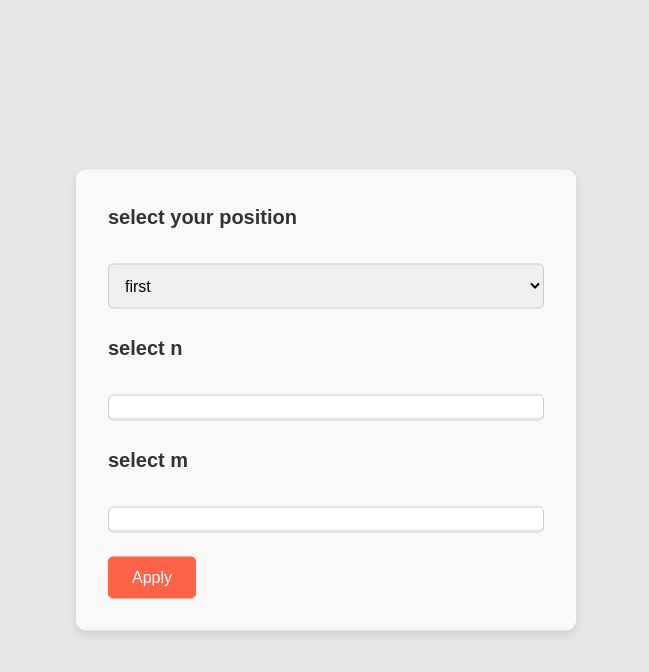
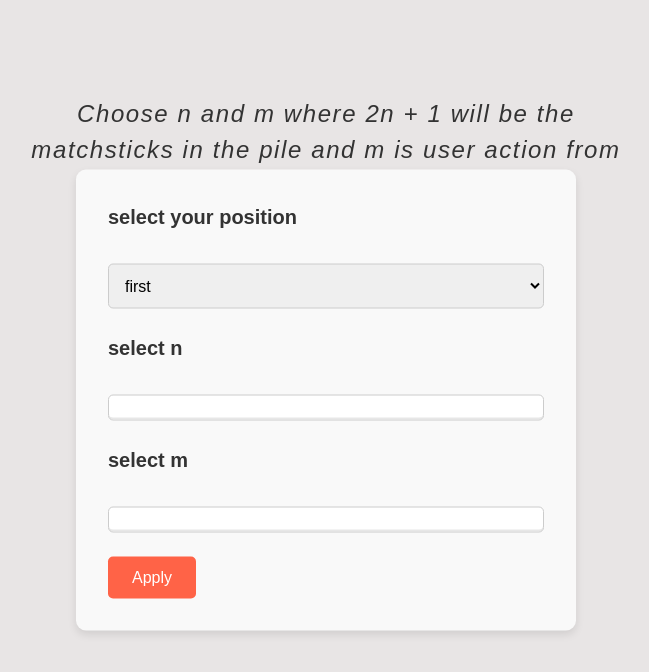
Before and after one commit to Parle648/Stormotion-project, a React (Vite) app: page /sandbox in a window 1280 px wide. Shown: the top 672 px of the page, without its empty margins (314-963 px from the left). Built offline with nearby package versions, Linux system fonts and the light colour scheme.

Commit message:
+ Create sandbox form logic

```diff
--- a/src/features/SandboxForm/SandboxForm.tsx
+++ b/src/features/SandboxForm/SandboxForm.tsx
@@ -1,5 +1,12 @@
 import { useForm } from 'react-hook-form';
 import styles from './styles/sandboxForm.module.scss';
+import stateStore from '../../app/stateStore';
+import { resetOponentMatchsticks } from '../slices/oponent-matchsticks';
+import { resetUserMatchsticks } from '../slices/player-matchsticks';
+import { setPile } from '../slices/pile-slice';
+import { setTakeUpTo } from '../slices/take-up-to';
+import { useNavigate } from 'react-router-dom';
+import { setIsBotTake } from '../slices/is-bot-take';
 
 interface ISandBox {
   tostart: 'first' | 'second';
@@ -9,12 +16,27 @@ interface ISandBox {
 
 const SandboxForm = () => {
   const { register, handleSubmit } = useForm<ISandBox>();
+  const navigate = useNavigate();
 
   const setGameSetings = (data: ISandBox) => {
-    console.log(data);
+    stateStore.dispatch(resetOponentMatchsticks());
+    stateStore.dispatch(resetUserMatchsticks());
+    stateStore.dispatch(setPile(2 * +data.pile + 1));
+    stateStore.dispatch(setTakeUpTo(+data.takeUpTo));
+
+    if (data.tostart === 'second') {
+      stateStore.dispatch(setIsBotTake());
+    }
+
+    navigate(`/game/${data.tostart}`);
   };
 
   return (
+    <>
+      <h1 className={styles.formTitle}>
+        Choose n and m where 2n + 1 will be the matchsticks in the pile and m is user action from
+        take 1 matchstick to m
+      </h1>
       <form className={styles.form} onSubmit={handleSubmit(setGameSetings)}>
         <h3>select your position</h3>
         <select className={styles.formSelect} {...register('tostart')}>
@@ -22,13 +44,14 @@ const SandboxForm = () => {
           <option value="second">second</option>
         </select>
         <h3>select n</h3>
+        <input className={styles.formInput} type="number" {...register('pile')} />
+        <h3>select m</h3>
         <input className={styles.formInput} type="number" {...register('takeUpTo')} />
-      <h3>select m</h3>
-      <input className={styles.formInput} type="number" {...register('pile')} />
         <button className={styles.submitBtn} type="submit">
           Apply
         </button>
       </form>
+    </>
   );
 };
 
--- a/src/features/SandboxForm/styles/sandboxForm.module.scss
+++ b/src/features/SandboxForm/styles/sandboxForm.module.scss
@@ -1,3 +1,17 @@
+.formTitle {
+  width: 50vw;
+  position: fixed;
+  top: 10vh;
+  left: 50%;
+  transform: translate(-50%, 0);
+  font-size: 1.5rem;
+  color: #333;
+  margin-top: 1rem;
+  text-align: center;
+  font-style: italic;
+  letter-spacing: 0.1rem;
+}
+
 .form {
   display: flex;
   flex-direction: column;
```
Lines whose indentation alone changed are shown as unchanged.
